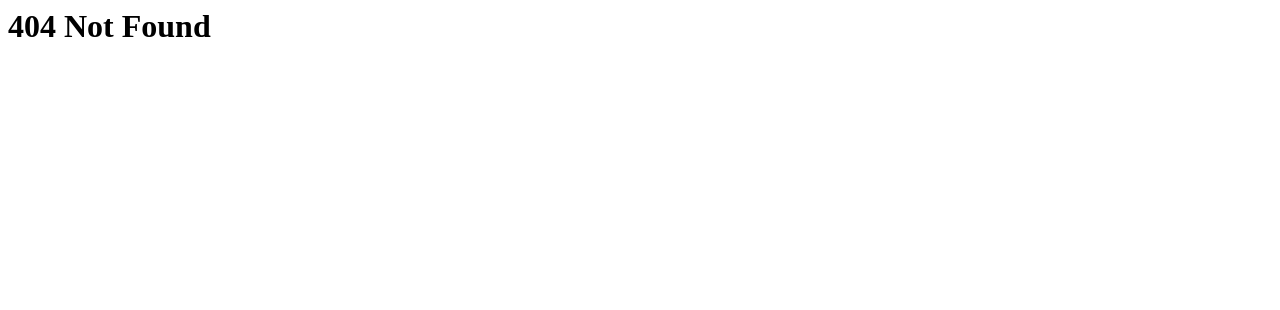
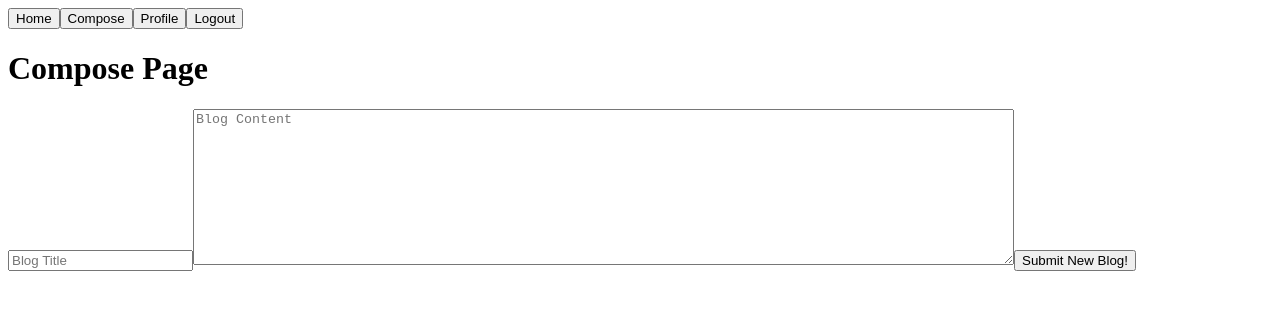
Before and after one commit to macemke4130/Auth-Blog, a React app: page /compose in a window 1280 px wide. Before the commit this address had no page. Shown: the top 310 px of the page. Built offline with nearby package versions, Linux system fonts and the light colour scheme; sample sign-in values are in the browser's storage.

Commit message:
Compose page operating.

```diff
--- a/src/client/App.tsx
+++ b/src/client/App.tsx
@@ -1,6 +1,7 @@
 import * as React from 'react';
 import { BrowserRouter as Router, Switch, Route } from 'react-router-dom';
 import PrivateRoute from './components/PrivateRoute';
+import Compose from './pages/Compose';
 import Details from './pages/Details';
 import FourOhFour from './pages/FourOhFour';
 import Home from './pages/Home';
@@ -36,8 +37,11 @@ const App = (props: AppProps) => {
 				<Route path="/details/:id">
 					<Details />
 				</Route>
-				<PrivateRoute path="/profile/">
-					{Profile}
+				<PrivateRoute path="/profile">
+					<Profile />
+				</PrivateRoute>
+				<PrivateRoute path="/compose">
+					<Compose />
 				</PrivateRoute>
 				<Route path="*">
 					<FourOhFour/>
--- a/src/client/components/Nav.tsx
+++ b/src/client/components/Nav.tsx
@@ -3,14 +3,17 @@ import { useState, useEffect } from "react";
 import { Link, useHistory } from 'react-router-dom'
 
 const Nav = (props: NavProps) => {
-    // LocalStorage only stores String Types. This sets them to Booleans so that I can use cleaner ternarys below --
+    // LocalStorage only stores String Types.
+    // This sets them to Booleans so that I can use cleaner ternarys below.
+    // I know I could look for the Token, but this made more sense to me --
     let isAuth: string | boolean = localStorage.getItem("isAuth");
     if (isAuth === "true"){isAuth = true};
     if (isAuth === "false"){isAuth = false};
+
     const history = useHistory();
 
     const handleLogout = () => {
-        localStorage.clear();
+        localStorage.removeItem("token");
         localStorage.setItem("isAuth", "false");
         history.push("/login");
     }
--- a/src/client/components/PrivateRoute.tsx
+++ b/src/client/components/PrivateRoute.tsx
@@ -3,8 +3,8 @@ import { useState, useEffect } from "react";
 import { Route, Redirect } from 'react-router-dom'
 
 const PrivateRoute = ({ children, ...rest }: PrivateRouteProps) => {
-    const token = localStorage.getItem('token');
-    if (token) {
+    const isAuth = localStorage.getItem('isAuth');
+    if (isAuth) {
         return (
             <Route {...rest}>
                 {children}
--- /dev/null
+++ b/src/client/pages/Compose.tsx
@@ -0,0 +1,56 @@
+import * as React from 'react';
+import { useState, useEffect } from "react";
+import { IPost } from '../utils/types';
+import Moment from 'react-moment';
+import { Link, useHistory } from 'react-router-dom';
+import apiService from '../utils/api-service';
+import Nav from '../components/Nav';
+
+const Compose = (props: ComposeProps) => {
+    const [posts, setPosts] = useState<IPost[]>([]);
+    const [theTitle, setTheTitle] = useState<string>('');
+    const [theContent, setTheContent] = useState<string>('');
+
+    const history = useHistory();
+
+    const handleTitleChange = (e: React.ChangeEvent<HTMLInputElement>) => {
+        setTheTitle(e.target.value);
+    }
+
+    const handleContentChange = (e: React.ChangeEvent<HTMLTextAreaElement>) => {
+        setTheContent(e.target.value);
+    }
+
+    const validateBlog = () => {
+        sendBlog();
+    }
+
+    const sendBlog = async () => {
+        const bodyObject = {
+            title: theTitle,
+            content: theContent
+        }
+        const r = await apiService('/api/posts', "POST", bodyObject);
+        history.push("/details/" + r.newPostId);
+    }
+
+    useEffect(() => {
+
+    }, []);
+
+    return (
+        <>
+            <Nav />
+            <h1>Compose Page</h1>
+            <div className="d-flex flex-column p-2">
+                <input type="text" placeholder="Blog Title" onChange={handleTitleChange} />
+                <textarea placeholder="Blog Content" rows={10} cols={100} onChange={handleContentChange}></textarea>
+                <button onClick={validateBlog}>Submit New Blog!</button>
+            </div>
+        </>
+    );
+};
+
+interface ComposeProps { }
+
+export default Compose;
--- a/src/client/pages/Details.tsx
+++ b/src/client/pages/Details.tsx
@@ -18,7 +18,6 @@ const Details = (props: DetailsProps) => {
     return (
         <>
             <Nav />
-            <h1>Details Page for {id}</h1>
             <div>
                 <h3>{post?.title}</h3>
                 <div><small>Written by </small><span>{post?.username}</span></div>
--- a/src/client/pages/Login.tsx
+++ b/src/client/pages/Login.tsx
@@ -3,6 +3,7 @@ import { useState, useEffect } from "react";
 import { useHistory } from 'react-router-dom';
 import Nav from '../components/Nav';
 import apiService from '../utils/api-service';
+import renavigateIfLoggedIn from '../utils/renavigate';
 
 const Login = (props: LoginProps) => {
     const [theEmail, setTheEmail] = useState('');
@@ -41,11 +42,8 @@ const Login = (props: LoginProps) => {
     }
 
     useEffect(() => {
-        const token = localStorage.getItem('token');
-        if (token) {
-            console.log("Renavigate. Already logged in.");
-            //history.push('/');
-        }
+        const isAuth = renavigateIfLoggedIn();
+        isAuth ? history.push('/profile') : null;
     }, [])
 
     return (
--- a/src/client/pages/Register.tsx
+++ b/src/client/pages/Register.tsx
@@ -3,6 +3,7 @@ import { useState, useEffect } from "react";
 import { useHistory } from 'react-router-dom';
 import Nav from '../components/Nav';
 import apiService from '../utils/api-service';
+import renavigateIfLoggedIn from '../utils/renavigate';
 
 const Register = (props: RegisterProps) => {
     const [theEmail, setTheEmail] = useState('');
@@ -40,11 +41,8 @@ const Register = (props: RegisterProps) => {
     }
 
     useEffect(() => {
-        const token = localStorage.getItem('token');
-        if(token) {
-            console.log("Renavigate. Already logged in.");
-            //history.push('/');
-        }
+        const isAuth = renavigateIfLoggedIn();
+        isAuth ? history.push('/profile') : null;
     }, [])
 
     return (
--- a/src/client/utils/api-service.ts
+++ b/src/client/utils/api-service.ts
@@ -1,4 +1,4 @@
-const apiService = async <T = any>(uri: string, method: string = "GET", body?: {}) => {
+const apiService = async <T = any>(uri: string, method: "GET" | "POST" | "PUT" = "GET", body?: {}) => {
     const headers: any = {    };
     const options: any = {
         method,
--- /dev/null
+++ b/src/client/utils/renavigate.ts
@@ -0,0 +1,16 @@
+// I could not utilize useHistory inside this function because
+// it "Breaks the Rules of Hooks" so I had it return a boolean
+// and I use the History Hook inside the functional component.
+// Any workarounds you have I would love to hear. Thanks! --
+
+const renavigateIfLoggedIn = () => {
+    const isAuth = localStorage.getItem('isAuth');
+    if (isAuth === "true") {
+        console.log("Renavigate. Already logged in.");
+        return true;
+    } else {
+        return false;
+    }
+}
+
+export default renavigateIfLoggedIn;
--- a/src/server/db/queries/posts.ts
+++ b/src/server/db/queries/posts.ts
@@ -1,7 +1,7 @@
 import { Query } from '../';
 import { MySQLResponse, PostsTable } from '../models';
 
-const all = () => Query('select blogs.*, users.username from blogs join users on users.id = blogs.user_id where blogs.is_visible = 1');
+const all = () => Query('select blogs.*, users.username from blogs join users on users.id = blogs.user_id where blogs.is_visible = 1 order by id desc');
 
 const one = (id: number) => Query('select blogs.*, users.username from blogs join users on users.id = blogs.user_id where blogs.is_visible = 1 and blogs.id = ?', [id]);
 
--- a/src/server/routes/api/posts.ts
+++ b/src/server/routes/api/posts.ts
@@ -28,8 +28,9 @@ router.post('/', passport.authenticate('jwt'), async (req: any, res) => { // pas
     const newPost = req.body;
     try { //insert userid = req.user.userid --
         newPost.user_id = req.user.id;
-        await db.posts.insert(newPost);
-        res.json({ message: 'new post inserted', newPost });
+        const r = await db.posts.insert(newPost);
+        const newPostId = r.insertId;
+        res.json({ message: 'new post inserted', newPost,  newPostId});
     } catch (e) {
         console.log(e);
         res.status(500).json({ message: "isuckatcode", e });
```
